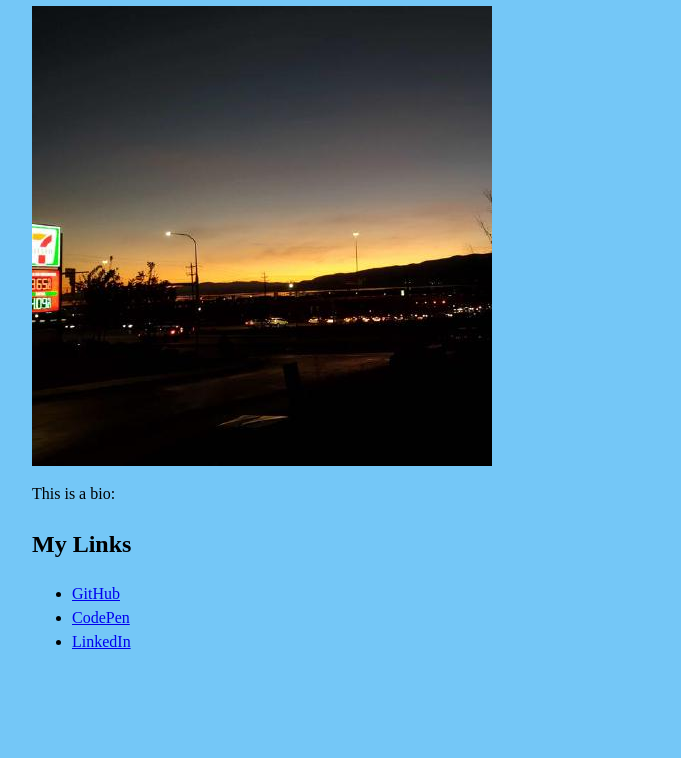
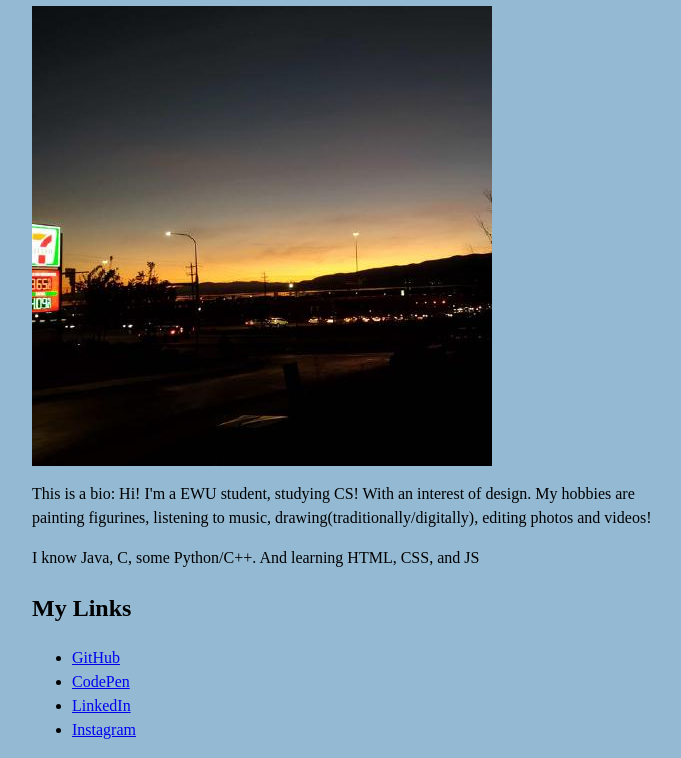
Before and after one commit to bitebitbytebeta/LandingPage, a plain HTML site: page index.html in a window 1280 px wide. Shown: the part 85-843 px from the top of the page, without its empty margins (288-969 px from the left). Before the commit the page ends 800 px from the top, so only its background shows below. Drawn offline with nearby package versions, Linux system fonts and the light colour scheme.

Commit message:
Changing bg color, adding better bio, one extra link

```diff
--- a/data.json
+++ b/data.json
@@ -11,6 +11,10 @@
     {
     "name": "LinkedIn",
     "url": "https://www.linkedin.com"
+    },
+    {
+    "name": "Instagram",
+    "url": "https://www.instagram.com/angelinaatruong"
     }
     ]
 }
--- a/index.html
+++ b/index.html
@@ -35,7 +35,8 @@
 
     <img src="156047645.jpg" alt="Temporary picture of self">
 
-    <p>This is a bio: </p>
+    <p>This is a bio: Hi! I'm a EWU student, studying CS! With an interest of design. My hobbies are painting figurines, listening to music, drawing(traditionally/digitally), editing photos and videos! </p>
+    <p>I know Java, C, some Python/C++. And learning HTML, CSS, and JS</p>
 
     <h2>My Links</h2>
 
--- a/style.css
+++ b/style.css
@@ -1,7 +1,7 @@
 /* Have fun. This is your site. */
 
 body {
-  background: rgb(116, 199, 247);
+  background: rgb(148, 185, 211);
 }
 h1{
   text-align: center;
```
Also changed, not shown: 1 other file.
